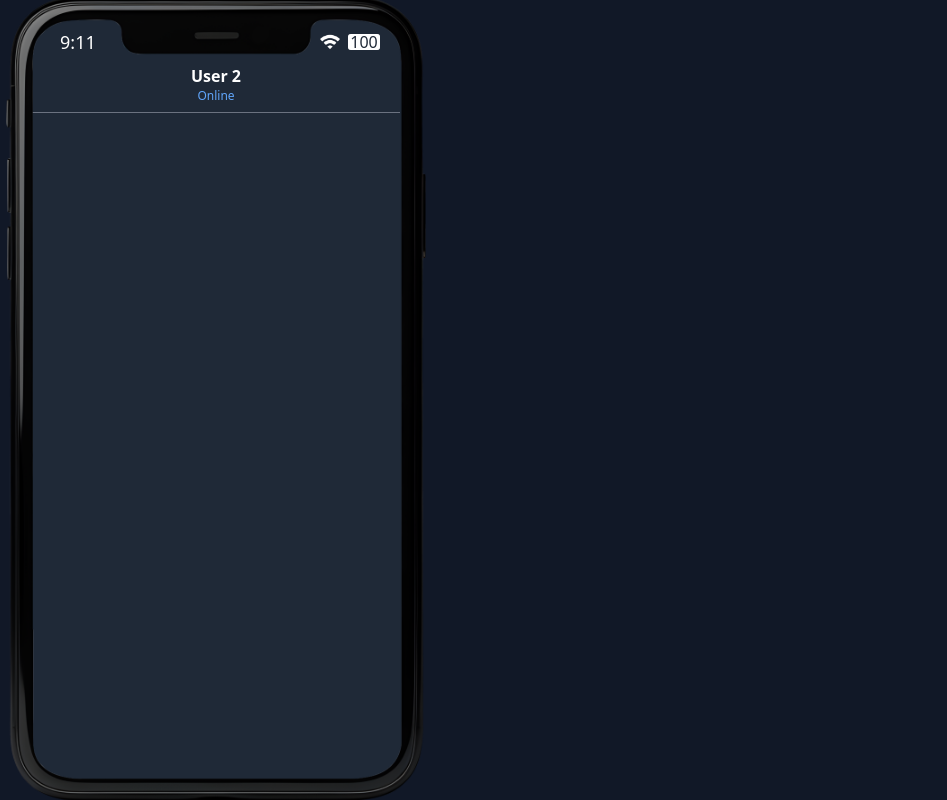
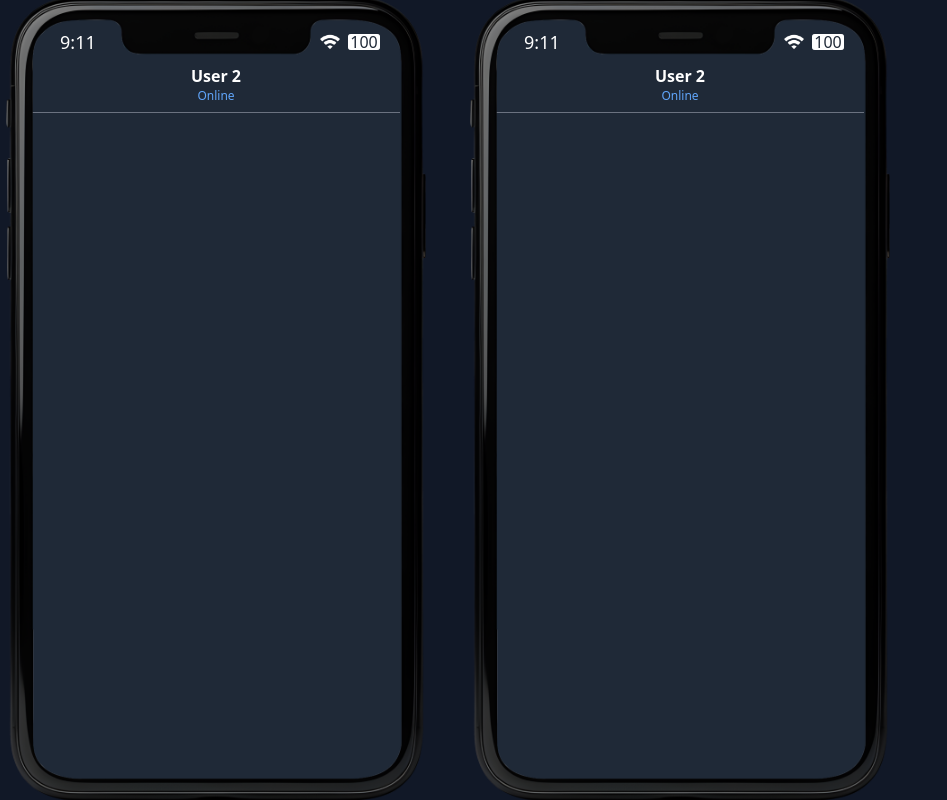
Before and after one commit to Blizzard4E/key-encrypt-decrypt, a SvelteKit app: page /phone in a window 1280 px wide. Shown: the whole page, without its empty margins (0-947 px from the left). Built offline with nearby package versions, Linux system fonts and the light colour scheme.

Commit message:
Update +page.svelte

```diff
--- a/src/routes/phone/+page.svelte
+++ b/src/routes/phone/+page.svelte
@@ -2,6 +2,7 @@
     import Phone from "../../components/Phone.svelte";
 </script>
 
-<main class="w-full min-h-[100vh] bg-gray-900 text-white">
+<main class="w-full min-h-[100vh] bg-gray-900 text-white flex gap-8">
+    <div class="p-4"><Phone /></div>
     <div class="p-4"><Phone /></div>
 </main>
```
